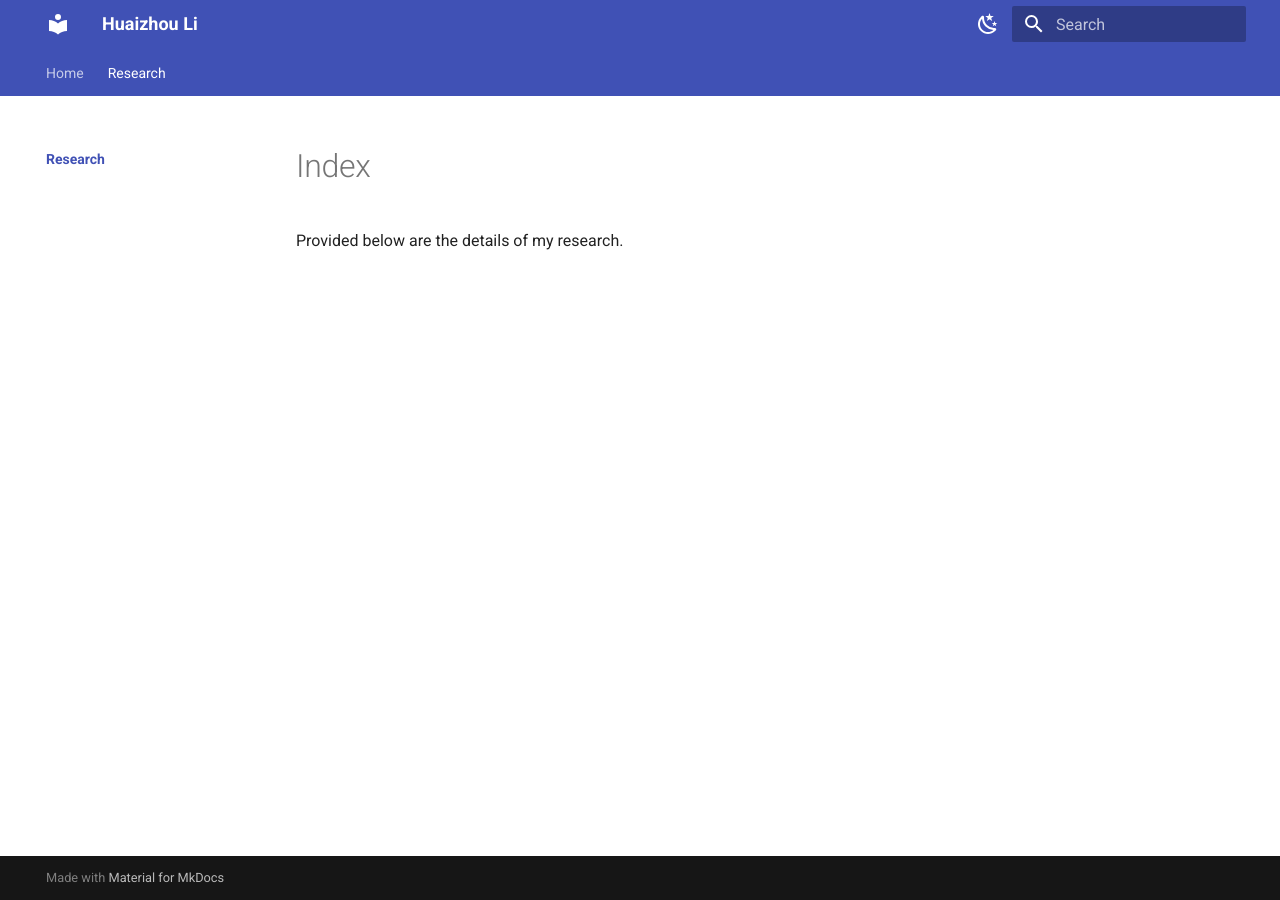
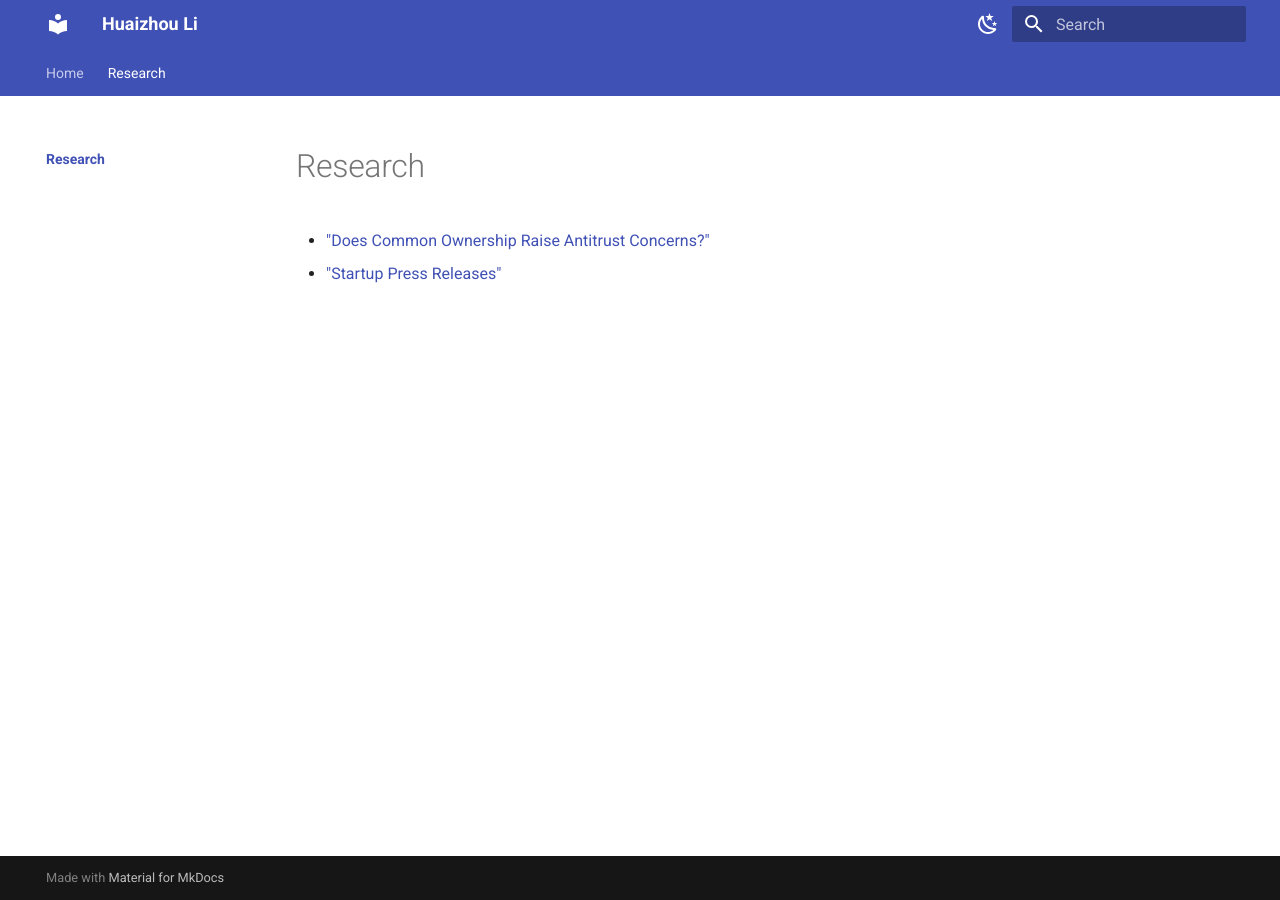
Before and after one commit to huaizhouli/huaizhouli.github.io, an MkDocs documentation site: the page built from docs/research/index.md, in a window 1280 px wide. Built offline with MkDocs 1.6.1 and Material for MkDocs 9.7.7, drawn with Linux system fonts in a browser that asks for light colours.

Commit message:
Update index.md

```diff
--- a/docs/research/index.md
+++ b/docs/research/index.md
@@ -1 +1,4 @@
-Provided below are the details of my research.
+# Research
+
+- ["Does Common Ownership Raise Antitrust Concerns?"](https://papers.ssrn.com/sol3/papers.cfm?abstract_id=4972463)
+- ["Startup Press Releases"]()
```
